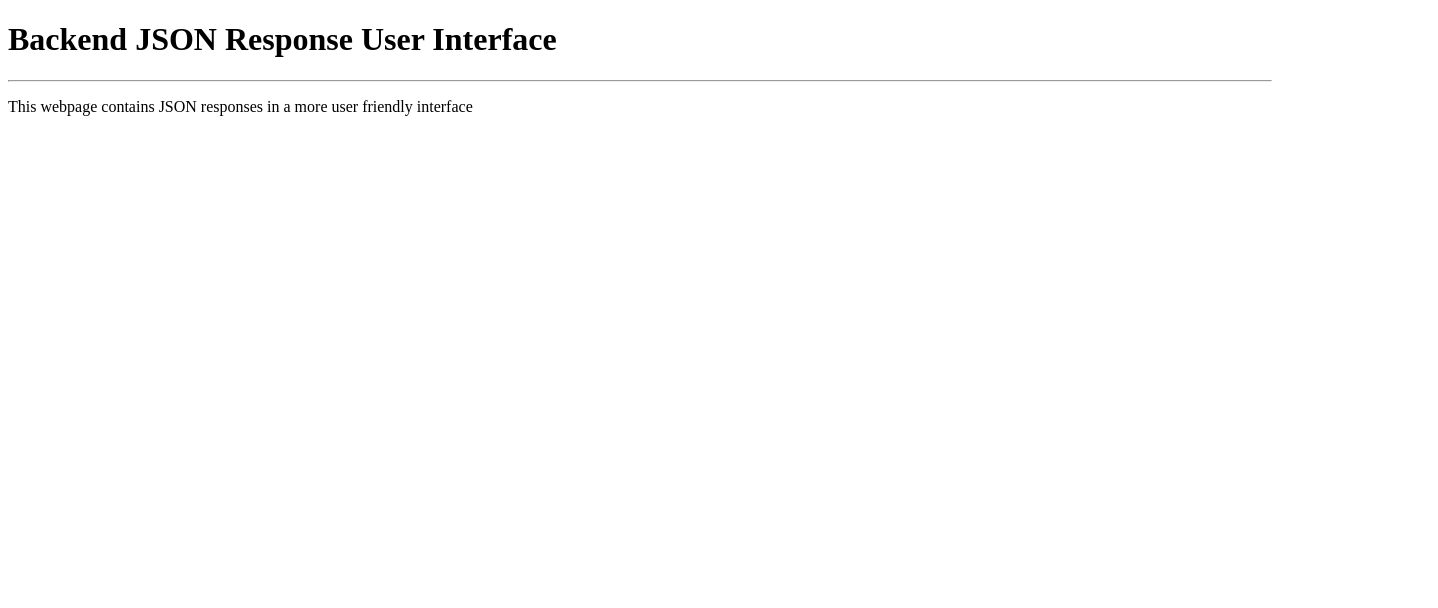
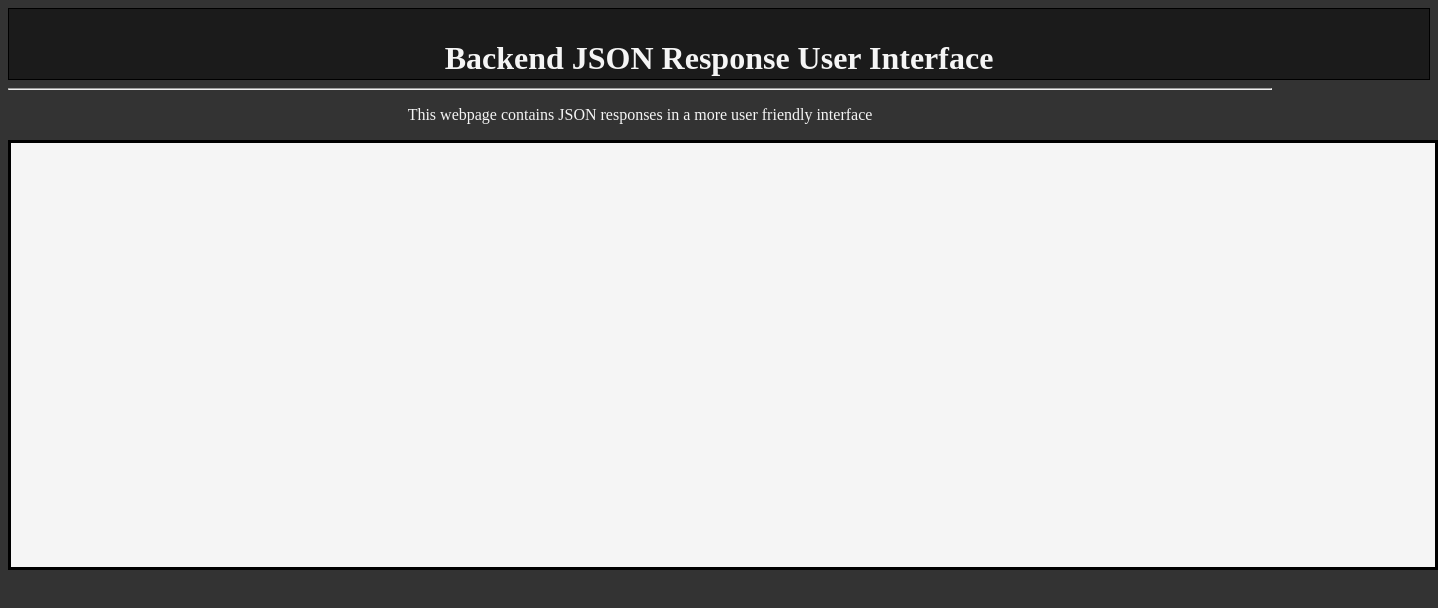
Before and after one commit to karunsharma/JSON-Response-to-UI-, a plain HTML site: page index.html in a window 1280 px wide. Shown: the whole page, 1438 px wide, since content can reach past the window. Drawn offline with nearby package versions, Linux system fonts and the light colour scheme; no server answers.

Commit message:
Updated html and css

```diff
--- a/css/style.css
+++ b/css/style.css
@@ -7,8 +7,38 @@
   float: left;
 }
 
+body {
+  background-color: #333;
+}
+
+#headerStyle {
+  border: 1px solid;
+  padding: 10px;
+  width: 1400px;
+  height: 50px;
+  background-color: #1B1B1B;
+}
+
+#textInsideHeaderStyle {
+  font-family: serif;
+  /*color: #B1B1B1;*/
+  color: #F5F5F5;
+  text-align: center;
+}
+
+#boxCreation {
+  width: 1400px;
+  height: 400px;
+  border-style: solid;
+  padding: 12px;
+  background-color: #F5F5F5;
+}
+
+#responseStyle {
+  background-color: gray;
+}
+
 /*.mainUnorderedList > li{
   display: inline;
   float:left;
 }*/
-ul li:nth-child(1n) {clear:both};
--- a/index.html
+++ b/index.html
@@ -1,16 +1,21 @@
 <!DOCTYPE HTML>
 <html>
 <head>
+  <meta http-equiv="author" content = "Karun Sharma" />
   <link rel = "stylesheet" href = "css/style.css" type="text/css" />
   <script src="https://ajax.googleapis.com/ajax/libs/jquery/3.3.1/jquery.min.js"></script>
   <title> Response Prototype </title>
 </head>
 <body>
   <script src = "js/getResponse.js"> </script>
-  <h1> Backend JSON Response User Interface </h1>
+  <div id = "headerStyle">
+      <h1 id = "textInsideHeaderStyle"> Backend JSON Response User Interface </h1>
+  </div>
   <hr />
-  <p> This webpage contains JSON responses in a more user friendly interface </p>
-  <ul class = "js/mainUnorderedList">
+  <p id = "textInsideHeaderStyle"> This webpage contains JSON responses in a more user friendly interface </p>
+  <div id = "boxCreation">
+  <ul class = "mainUnorderedList">
   </ul>
+</div>
 </body>
 </html>
--- a/js/getResponse.js
+++ b/js/getResponse.js
@@ -32,6 +32,7 @@ xhr.onload = function() {
   {
     console.log('Error in getting data from server');
   }
+  $('.mainUnorderedList li:nth-child(1n)').css({"clear":"both"});
 };
 xhr.open('GET','http://localhost:3000/names',true);
 xhr.send(null);
```
